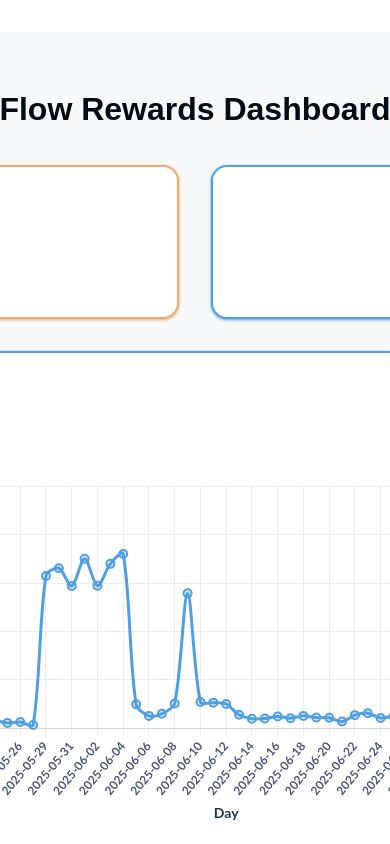
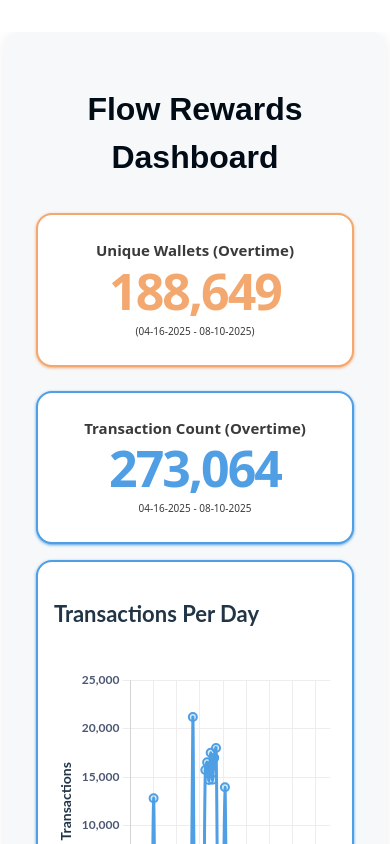
Before and after one commit to rjdiamond/flow-rewards-snag-dashboard, a React (Vite) app: page / in a window 390 px wide. Shown: the top 844 px of the page. Built offline with nearby package versions, Linux system fonts and the light colour scheme.

Commit message:
Add mobile optimizations for single-column layout on small screens

```diff
--- a/src/App.css
+++ b/src/App.css
@@ -1,5 +1,24 @@
 /* --- Begin App.css styles --- */
 /* --- End App.css styles --- */
+
+@media (max-width: 900px) {
+  .big-numbers-row {
+    flex-direction: column !important;
+    gap: 1.5rem !important;
+    width: 100% !important;
+    max-width: 100vw !important;
+  }
+  .chart-box {
+    max-width: 100vw !important;
+    min-width: 0 !important;
+    margin: 1rem auto !important;
+    padding: 1rem !important;
+  }
+  h1 {
+    font-size: 2rem !important;
+    padding: 0 0.5rem;
+  }
+}
 * {
   box-sizing: border-box;
 }
--- a/src/App.tsx
+++ b/src/App.tsx
@@ -3,26 +3,39 @@ import DailyTxAndWalletsChart from './components/DailyTxAndWalletsChart';
 
 function App() {
   return (
-    <div style={{
+    <div
+      style={{
         marginTop: '2rem',
         marginBottom: '2rem',
-      minHeight: '100vh, 2000px',
+        minHeight: '100vh',
         minWidth: '100vw',
         display: 'flex',
         alignItems: 'center',
         justifyContent: 'center',
         overflowX: 'hidden',
-    }}>
-      <div style={{
-
-        width: 'min(1600vh, 1800px)',
+      }}
+    >
+      <div
+        style={{
+          width: 'min(1600px, 98vw)',
           padding: '2rem',
           borderRadius: '16px',
           boxShadow: '0 2px 16px #eee',
           background: '#f6f8fa',
-      }}>
-        <h1 style={{ textAlign: 'center', color: '#010c16ff', fontFamily: 'Arial, sans-serif', marginBottom: '1rem' }}>Flow Rewards Dashboard</h1>
-        <DailyTxAndWalletsChart  />
+        }}
+      >
+        <h1
+          style={{
+            textAlign: 'center',
+            color: '#010c16ff',
+            fontFamily: 'Arial, sans-serif',
+            marginBottom: '1rem',
+            fontSize: 'clamp(1.5rem, 5vw, 2.5rem)',
+          }}
+        >
+          Flow Rewards Dashboard
+        </h1>
+        <DailyTxAndWalletsChart />
       </div>
     </div>
   );
--- a/src/components/DailyTxAndWalletsChart.tsx
+++ b/src/components/DailyTxAndWalletsChart.tsx
@@ -124,15 +124,19 @@ const DailyTxAndWalletsChart: React.FC = () => {
   return (
     <>
       {/* Big numbers row, outside chart box */}
-      <div style={{
-        width: 1600,
+      <div
+        style={{
+          width: '100%',
+          maxWidth: 1600,
           display: 'flex',
+          flexDirection: 'row',
           gap: '2rem',
           margin: '2rem auto 0 auto',
           justifyContent: 'flex-start',
           alignItems: 'stretch',
-        maxWidth: '100%',
-      }}>
+        }}
+        className="big-numbers-row"
+      >
         {/* Unique Wallets Per Day big number card for all data */}
         <div style={{
           flex: 1,
@@ -174,8 +178,10 @@ const DailyTxAndWalletsChart: React.FC = () => {
       </div>
       {/* Chart box below big numbers */}
       {/* Transaction Count Per Day chart in its own box above all wallet charts */}
-      <div style={{
-        width: 1600,
+      <div
+        style={{
+          width: '100%',
+          maxWidth: 1600,
           minHeight: 400,
           margin: '2rem auto',
           padding: '2rem',
@@ -191,9 +197,10 @@ const DailyTxAndWalletsChart: React.FC = () => {
           gap: '2rem',
           overflow: 'hidden',
           position: 'relative',
-        maxWidth: '100%',
           boxSizing: 'border-box',
-      }}>
+        }}
+        className="chart-box"
+      >
         <h2 style={{ fontWeight: 700, fontSize: 22, color: '#213547', marginBottom: '0.5rem' }}>Transactions Per Day</h2>
         {error && <div style={{ color: 'red', marginTop: 10 }}>{error}</div>}
         <div style={{ width: '100%' }}>
@@ -243,8 +250,10 @@ const DailyTxAndWalletsChart: React.FC = () => {
         </div>
       </div>
       {/* Wallet charts below */}
-      <div style={{
-        width: 1600,
+      <div
+        style={{
+          width: '100%',
+          maxWidth: 1600,
           minHeight: 400,
           margin: '2rem auto',
           padding: '2rem',
@@ -260,9 +269,10 @@ const DailyTxAndWalletsChart: React.FC = () => {
           gap: '2rem',
           overflow: 'hidden',
           position: 'relative',
-        maxWidth: '100%',
           boxSizing: 'border-box',
-      }}>
+        }}
+        className="chart-box"
+      >
         <h2 style={{ fontWeight: 700, fontSize: 22, color: '#213547', marginBottom: '0.5rem' }}>Daily Unique Wallets</h2>
         {/* Unique Wallets Per Day chart */}
         <div style={{ width: '100%', marginBottom: '2rem' }}>
```
Lines whose indentation alone changed are shown as unchanged.
